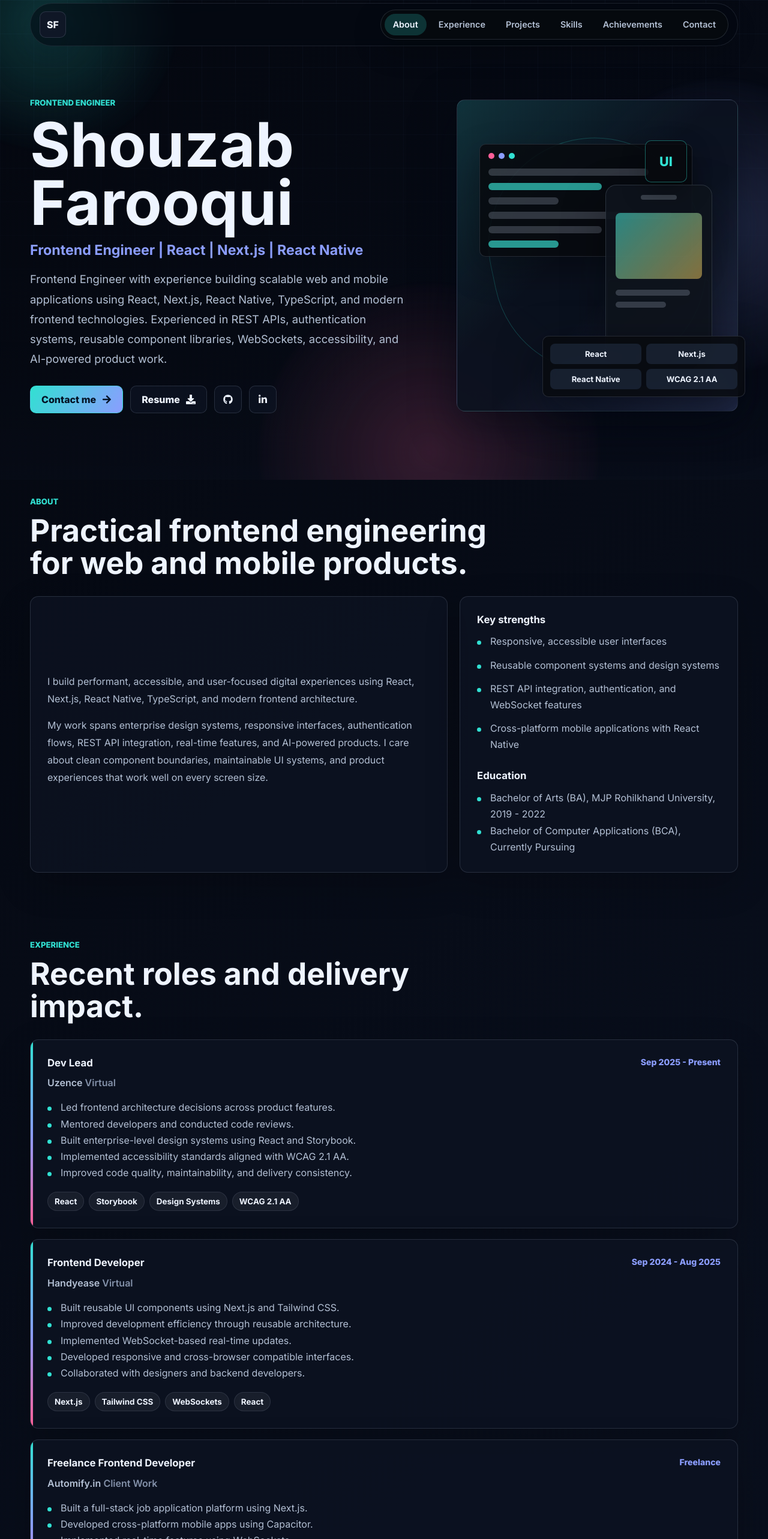
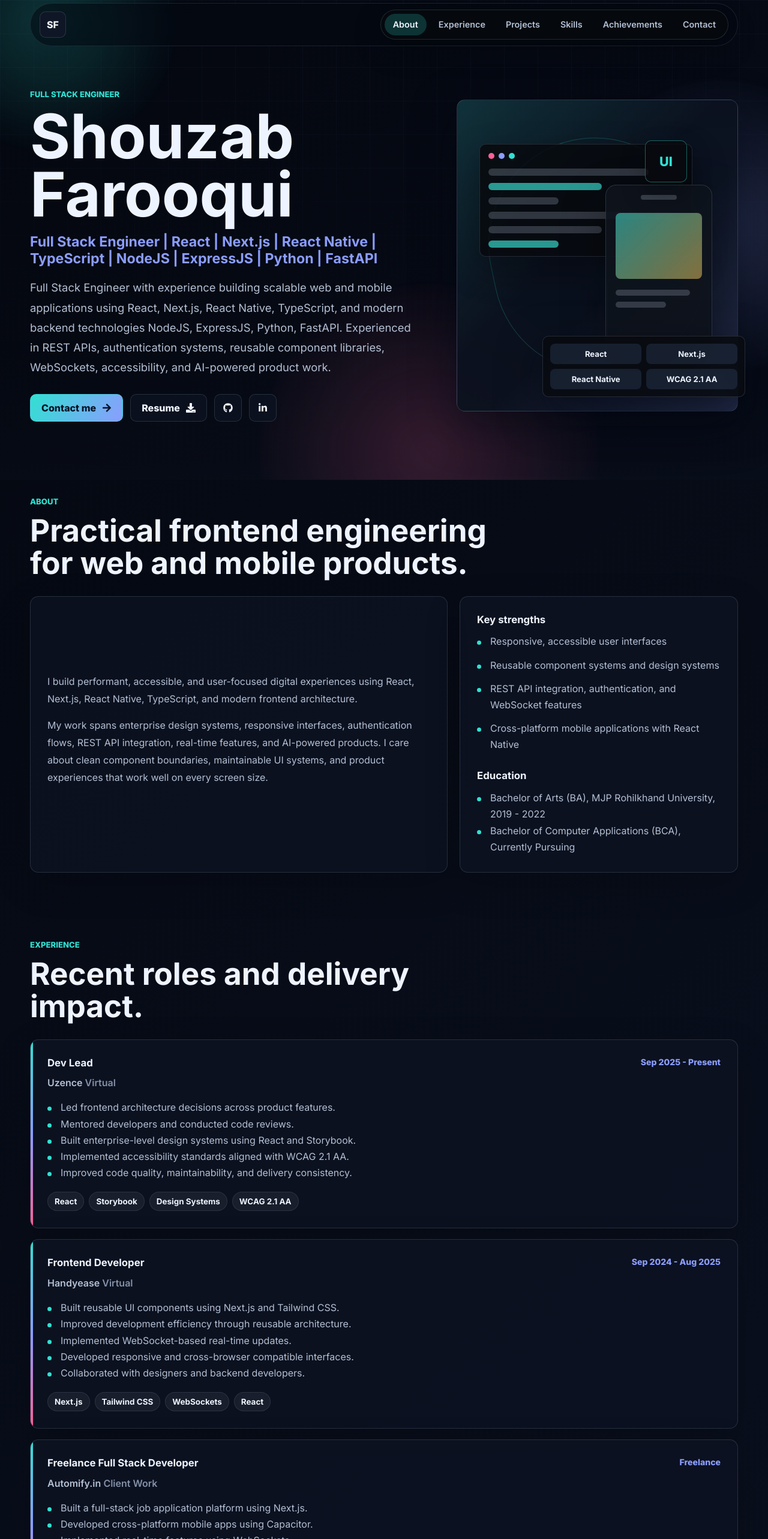
Before and after one commit to shouziadeeb/Portfolio, a React (Vite) app: page / in a window 1280 px wide. Shown: the top 2566 px of the page at 60% size. Built offline with nearby package versions, Linux system fonts and the light colour scheme.

Commit message:
switch frontend to full stack

```diff
--- a/src/App.jsx
+++ b/src/App.jsx
@@ -15,13 +15,13 @@ import {
 
 const profile = {
   name: "Shouzab Farooqui",
-  role: "Frontend Engineer | React | Next.js | React Native",
+  role: "Full Stack Engineer | React | Next.js | React Native | TypeScript | NodeJS | ExpressJS | Python | FastAPI",
   phone: "+91 9756304445",
   email: "shouziadeeb123@gmail.com",
   github: "https://github.com/shouziadeeb",
   linkedin: "https://www.linkedin.com/in/shouzab-farooqui-1a0040298",
   summary:
-    "Frontend Engineer with experience building scalable web and mobile applications using React, Next.js, React Native, TypeScript, and modern frontend technologies.",
+    "Full Stack Engineer with experience building scalable web and mobile applications using React, Next.js, React Native, TypeScript, and modern backend technologies NodeJS, ExpressJS, Python, FastAPI.",
 };
 
 const navigation = [
@@ -70,7 +70,7 @@ const experiences = [
     ],
   },
   {
-    role: "Freelance Frontend Developer",
+    role: "Freelance Full Stack Developer",
     company: "Automify.in",
     mode: "Client Work",
     period: "Freelance",
@@ -337,7 +337,7 @@ function App() {
       "@context": "https://schema.org",
       "@type": "Person",
       name: profile.name,
-      jobTitle: "Frontend Engineer",
+      jobTitle: "Full Stack Engineer",
       email: profile.email,
       telephone: profile.phone,
       url: profile.linkedin,
@@ -466,7 +466,7 @@ function Hero() {
     <section className="hero-section" id="top" aria-labelledby="hero-title">
       <div className="hero-grid">
         <Reveal className="hero-copy">
-          <p className="eyebrow">Frontend Engineer</p>
+          <p className="eyebrow">Full Stack Engineer</p>
           <h1 id="hero-title">{profile.name}</h1>
           <p className="hero-role">{profile.role}</p>
           <p className="hero-summary">
@@ -746,11 +746,11 @@ function Contact() {
     <Section
       id="contact"
       eyebrow="Contact"
-      title="Open to frontend engineering opportunities and product work."
+      title="Open to Full Stack engineering opportunities and product work."
     >
       <Reveal className="contact-panel">
         <p>
-          For recruiter conversations, freelance work, or frontend product
+          For recruiter conversations, freelance work, or Full Stack product
           roles, use any of the channels below.
         </p>
         <div className="contact-grid">
```
